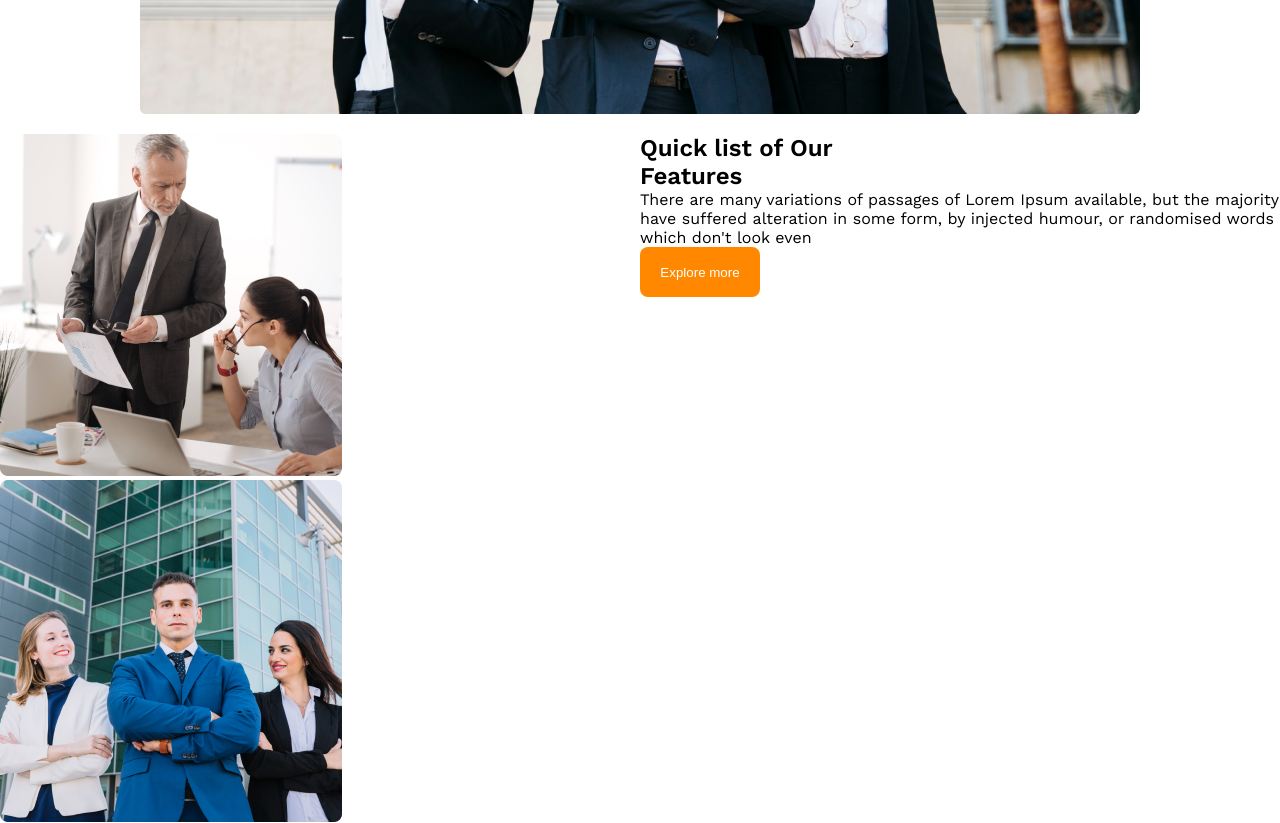
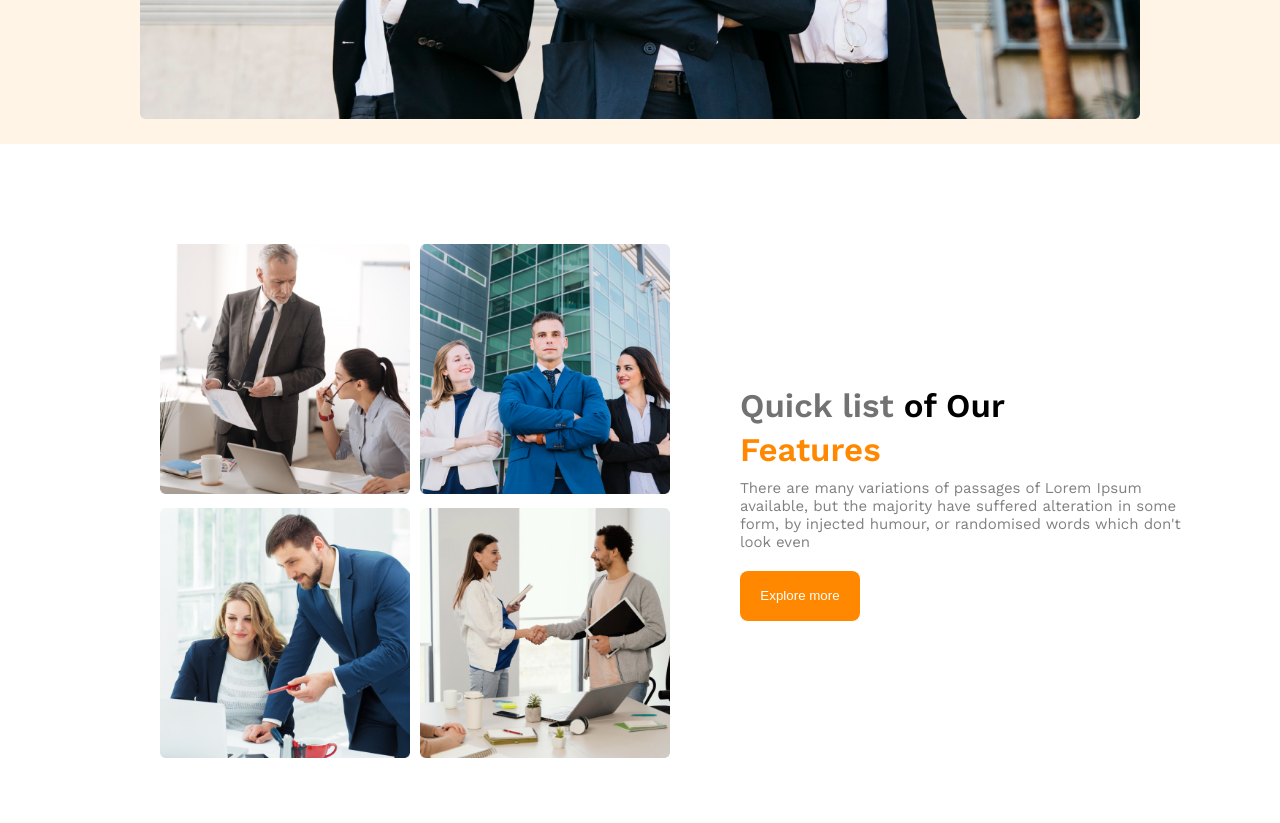
Before and after one commit to SAYEM088/assign-two, a plain HTML site: page index.html in a window 1280 px wide. Shown: the part 760-1583 px from the top of the page. Drawn offline with nearby package versions, Linux system fonts and the light colour scheme.

Commit message:
second page done

```diff
--- a/index.html
+++ b/index.html
@@ -11,6 +11,7 @@
       </style>
 </head>
 <body>
+    <section class="banner-section">
             <div class="header-container">
                 <div class="head-tittle">
                     <h3>G3 Architects</h3>
@@ -24,6 +25,7 @@
                     </ul>
                 </div>
             </div>
+            <!--  -->
             <div class="brand">
              <div>
                 <h2 class="brand-h">Brand New</h2>
@@ -42,25 +44,26 @@
                 <div class="banner-img">
                         <img src="./images/banner.png" alt="" height="500px" width="1000px">
                  </div>
+    </section>
     <div class="second-page">
         <div class="team-img">
             <div class="sec-image">
-                 <img src="./images/team1.png" alt="">
+                 <img src="./images/team1.png" width="250px" height="250px" alt="">
             </div>
             <div class="sec-image">
-                 <img src="./images/team2.png" alt="">
+                 <img src="./images/team2.png" width="250px" height="250px" alt="">
             </div>
             <div class="sec-image">
-                <img src="./images/team3.png" alt="">
+                <img src="./images/team3.png" width="250px" height="250px" alt="">
             </div>
             <div class="sec-image">
-                 <img src="./images/team4.png" alt="">
+                 <img src="./images/team4.png" width="250px" height="250px" alt="">
             </div>
         </div>
         <div class="team-details">
             <div class="team-head">
                 <div class="team-head1">
-                    <h2 class="team-header">Quick list <span> of Our</span></h2>
+                    <h2 class="team-header"> <span>Quick list </span> of Our</h2>
                 </div>
                 <div class="team-head2">
                     <h2 class="team-header">Features</h2>
--- a/style.css
+++ b/style.css
@@ -4,6 +4,10 @@
 }
 body{
     font-family: 'Work Sans', sans-serif;
+}
+.banner-section{
+    background-color: rgba(255, 144, 14, 0.1);
+    padding: 5px;
 }
 .header-container{
     display: flex;
@@ -64,4 +68,35 @@ h3{
 .second-page{
     display: grid;
     grid-template-columns: repeat(2, 1fr);
+    gap: 20px;
+    justify-content: center;
+    align-items: center;
 }
+.team-img{
+    display: grid;
+    grid-template-columns: repeat(2, 1fr);
+    gap: 10px;
+    justify-content: center;
+    align-items: center;
+     padding: 100px 50px 100px 160px;
+}
+.team-head1{
+    font-size: 22px;
+    font-weight: 850;
+    padding-bottom: 5px;
+}
+span{
+    color: #727272;
+}
+.team-head2{
+    font-size: 22px;
+    font-weight: 850;
+    padding-bottom: 10px;
+    color:  rgb(255, 136, 0) ;
+}
+.team-para{
+    width: 450px;
+    color: gray;
+    font-size: 15px;
+    margin-bottom: 20px;
+}
```
Lines whose indentation alone changed are shown as unchanged.
